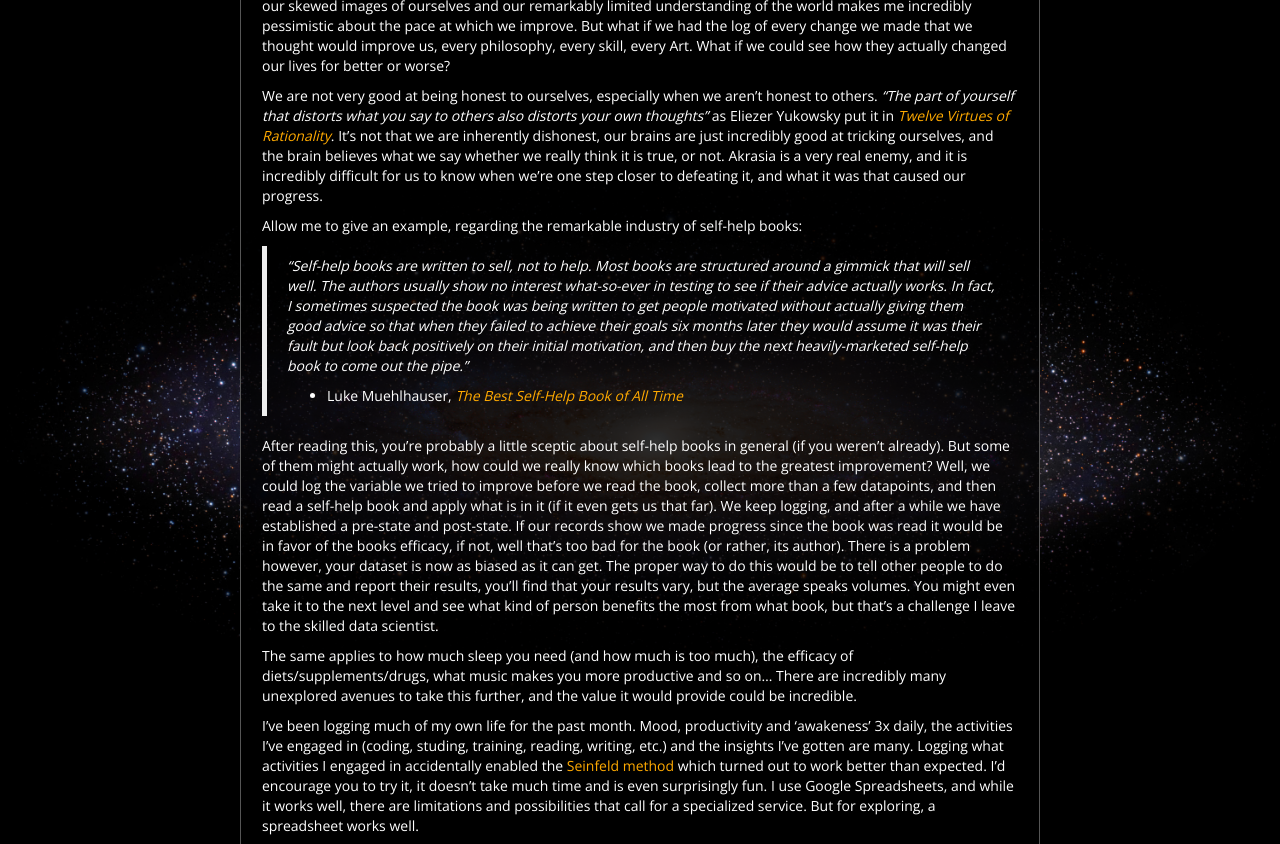
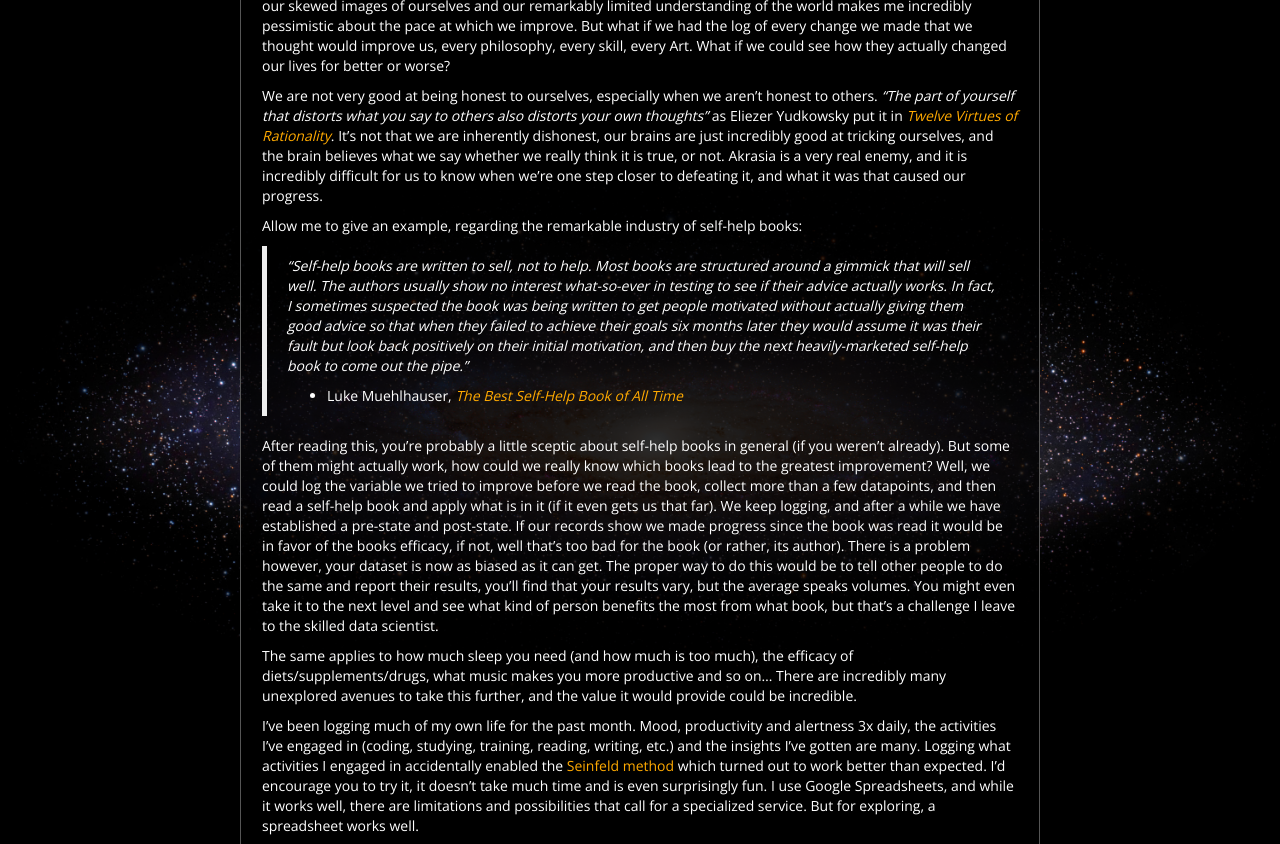
Before and after one commit to ErikBjare/ErikBjare.github.io, a Jekyll site: the page built from _posts/2014-04-10-What-would-you-do-with-your-data.md, in a window 1280 px wide and 1372 px high. Shown: the part 249-1093 px from the top of the window. Built offline with Jekyll 4.4.1, drawn with Linux system fonts in a browser that asks for light colours; nearby versions of some CDN libraries; Markdown is read by kramdown in place of the engine named in the settings; comment, search, counter and statistics services are not loaded.

Commit message:
Spelling corrections

```diff
--- a/_posts/2014-04-10-What-would-you-do-with-your-data.md
+++ b/_posts/2014-04-10-What-would-you-do-with-your-data.md
@@ -15,7 +15,7 @@ We humans are flawed, we run on [corrupted hardware](http://wiki.lesswrong.com/w
 We go through our daily lives trying to fix our imperfections.
 Sometimes we make progress, but our flawed memory, our skewed images of ourselves and our remarkably limited understanding of the world makes me incredibly pessimistic about the pace at which we improve. But what if we had the log of every change we made that we thought would improve us, every philosophy, every skill, every Art. What if we could see how they actually changed our lives for better or worse?
 
-We are not very good at being honest to ourselves, especially when we aren't honest to others. *"The part of yourself that distorts what you say to others also distorts your own thoughts"* as Eliezer Yukowsky put it in [*Twelve Virtues of Rationality*](http://yudkowsky.net/rational/virtues/). It's not that we are inherently dishonest, our brains are just incredibly good at tricking ourselves, and the brain believes what we say whether we really think it is true, or not. Akrasia is a very real enemy, and it is incredibly difficult for us to know when we're one step closer to defeating it, and what it was that caused our progress.
+We are not very good at being honest to ourselves, especially when we aren't honest to others. *"The part of yourself that distorts what you say to others also distorts your own thoughts"* as Eliezer Yudkowsky put it in [*Twelve Virtues of Rationality*](http://yudkowsky.net/rational/virtues/). It's not that we are inherently dishonest, our brains are just incredibly good at tricking ourselves, and the brain believes what we say whether we really think it is true, or not. Akrasia is a very real enemy, and it is incredibly difficult for us to know when we're one step closer to defeating it, and what it was that caused our progress.
 
 
 Allow me to give an example, regarding the remarkable industry of self-help books:
@@ -29,7 +29,7 @@ There is a problem however, your dataset is now as biased as it can get. The pro
 
 The same applies to how much sleep you need (and how much is too much), the efficacy of diets/supplements/drugs, what music makes you more productive and so on... There are incredibly many unexplored avenues to take this further, and the value it would provide could be incredible.
 
-I've been logging much of my own life for the past month. Mood, productivity and 'awakeness' 3x daily, the activities I've engaged in (coding, studing, training, reading, writing, etc.) and the insights I've gotten are many.
+I've been logging much of my own life for the past month. Mood, productivity and alertness 3x daily, the activities I've engaged in (coding, studying, training, reading, writing, etc.) and the insights I've gotten are many.
 Logging what activities I engaged in accidentally enabled the [Seinfeld method](http://lifehacker.com/281626/jerry-seinfelds-productivity-secret) which turned out to work better than expected. I'd encourage you to try it, it doesn't take much time and is even surprisingly fun. I use Google Spreadsheets, and while it works well, there are limitations and possibilities that call for a specialized service. But for exploring, a spreadsheet works well.
 
 I'd love to show you how I'm doing it and the discoveries I made, but that will have to wait for another time as I am still discovering the possibilities and the limitations of my (relatively) simple spreadsheet. In the meantime, cheap ways to gather data that would otherwise be expensive to gather includes services like [RescueTime](https://www.rescuetime.com/ref/708113) which logs your computer activities. I'm sure there are others out there, leave a comment if you find one!
```
Also changed, not shown: _posts/2014-04-20-looking-the-other-way.md (+2 -2 lines).
